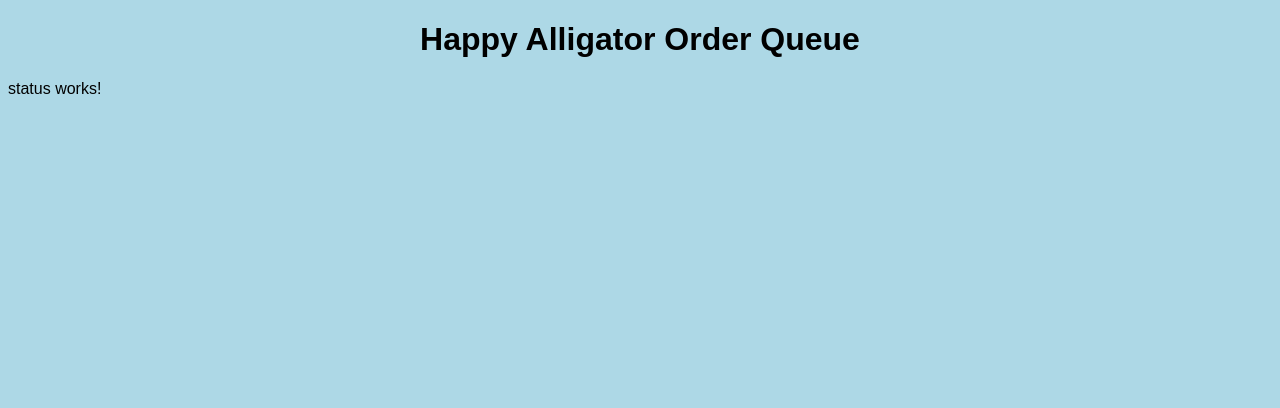
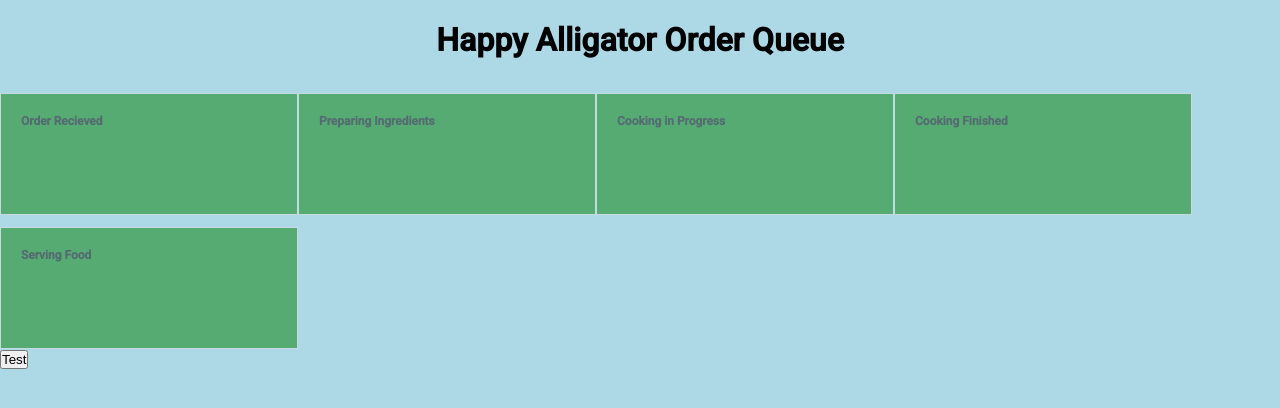
Before and after one commit to jpham197/hackgsuf19, an Angular app: page / in a window 1280 px wide. Shown: the top 408 px of the page. Built offline with nearby package versions, Linux system fonts and the light colour scheme.

Commit message:
imported angular material, basic status animation template

```diff
--- a/angular.json
+++ b/angular.json
@@ -23,6 +23,7 @@
               "src/assets"
             ],
             "styles": [
+              "./node_modules/@angular/material/prebuilt-themes/pink-bluegrey.css",
               "src/styles.css"
             ],
             "scripts": [],
@@ -80,6 +81,7 @@
             "tsConfig": "src/tsconfig.spec.json",
             "karmaConfig": "src/karma.conf.js",
             "styles": [
+              "./node_modules/@angular/material/prebuilt-themes/pink-bluegrey.css",
               "src/styles.css"
             ],
             "scripts": [],
--- a/src/app/app.module.ts
+++ b/src/app/app.module.ts
@@ -8,6 +8,7 @@ import { OrderComponent } from './kitchen/order/order.component';
 import { HttpClient, HttpClientModule } from '@angular/common/http';
 import { CustomerComponent } from './customer/customer.component';
 import { StatusComponent } from './customer/status/status.component';
+import { BrowserAnimationsModule } from '@angular/platform-browser/animations';
 
 @NgModule({
   declarations: [
@@ -21,7 +22,8 @@ import { StatusComponent } from './customer/status/status.component';
   imports: [
     BrowserModule,
     AppRoutingModule,
-    HttpClientModule
+    HttpClientModule,
+    BrowserAnimationsModule
   ],
   providers: [HttpClient],
   bootstrap: [AppComponent]
--- a/src/app/customer/status/status.component.css
+++ b/src/app/customer/status/status.component.css
@@ -0,0 +1,12 @@
+:host {
+	display: block;
+  }
+
+  .on-off-container {
+	border: 1px solid #dddddd;
+	margin-top: 1em;
+	padding: 20px 20px 0px 20px;
+	color: #000000;
+	font-weight: bold;
+	font-size: 20px;
+  }
--- a/src/app/customer/status/status.component.html
+++ b/src/app/customer/status/status.component.html
@@ -1,3 +1,19 @@
-<p>
-  status works!
-</p>
+<style type="text/css">
+  * {margin: 0; padding: 0;}
+  #container {height: 100%; width:100%; font-size: 0;}
+  #first, #second, #third, #fourth, #fifth {display: inline-block; *display: inline; zoom: 1; vertical-align: top; font-size: 12px;}
+  #first {width: 20%;}
+  #second {width: 20%;}
+  #third {width: 20%;}
+  #fourth {width: 20%;}
+  #fifth {width: 20%;}
+  </style>
+
+<div id="container">
+  <div [@onOff]="index ? 'on' : 'off'" class="on-off-container" id="first">Order Recieved</div>
+  <div [@onOff]="index ? 'on' : 'off'" class="on-off-container" id="second">Preparing Ingredients</div>
+  <div [@onOff]="index ? 'on' : 'off'" class="on-off-container" id="third">Cooking in Progress</div>
+  <div [@onOff]="index ? 'on' : 'off'" class="on-off-container" id="fourth">Cooking Finished</div>
+  <div [@onOff]="index ? 'on' : 'off'" class="on-off-container" id="fifth">Serving Food</div>
+</div>
+<button (click)="toggle()">Test</button>
--- a/src/app/customer/status/status.component.ts
+++ b/src/app/customer/status/status.component.ts
@@ -1,7 +1,37 @@
-import { Component, OnInit } from '@angular/core';
+import { Component, OnInit, HostBinding } from '@angular/core';
+
+import {
+  trigger,
+  state,
+  style,
+  animate,
+  transition,
+  // ...
+} from '@angular/animations';
 
 @Component({
   selector: 'app-status',
+  animations: [
+    trigger('onOff', [
+      // ...
+      state('on', style({
+        height: '200px',
+        opacity: 1,
+        backgroundColor: 'yellow'
+      })),
+      state('off', style({
+        height: '100px',
+        opacity: 0.5,
+        backgroundColor: 'green'
+      })),
+      transition('on => off', [
+        animate('1s')
+      ]),
+      transition('off => on', [
+        animate('0.5s')
+      ]),
+    ]),
+  ],
   templateUrl: './status.component.html',
   styleUrls: ['./status.component.css']
 })
@@ -12,4 +42,18 @@ export class StatusComponent implements OnInit {
   ngOnInit() {
   }
 
+  isOn = true;
+  index: number = 0;
+  prevIndex: number = 0;
+  arr: boolean[] = [false, false, false, false, false];
+
+
+  toggle() {
+    if  (this.index > 5) {
+      this.index = 0;
+    }
+    this.arr[this.index] = true;
+    this.index++;
+  }
+
 }
--- a/src/index.html
+++ b/src/index.html
@@ -7,6 +7,8 @@
 
   <meta name="viewport" content="width=device-width, initial-scale=1">
   <link rel="icon" type="image/x-icon" href="favicon.ico">
+  <link href="https://fonts.googleapis.com/css?family=Roboto:300,400,500" rel="stylesheet">
+  <link href="https://fonts.googleapis.com/icon?family=Material+Icons" rel="stylesheet">
 </head>
 <body>
   <app-root></app-root>
--- a/src/main.ts
+++ b/src/main.ts
@@ -1,3 +1,4 @@
+import 'hammerjs';
 import { enableProdMode } from '@angular/core';
 import { platformBrowserDynamic } from '@angular/platform-browser-dynamic';
 
--- a/src/styles.css
+++ b/src/styles.css
@@ -1,5 +1,9 @@
 /* You can add global styles to this file, and also import other style files */
+@import "~@angular/material/prebuilt-themes/indigo-pink.css";
+
 body {
     font-family: Arial, Helvetica, sans-serif;
     background-color: lightblue;
 }
+html, body { height: 100%; }
+body { margin: 0; font-family: Roboto, "Helvetica Neue", sans-serif; }
```
Also changed, not shown: package.json (+5 -2 lines), 2 other files (tests, documents, lock files or other folders).
